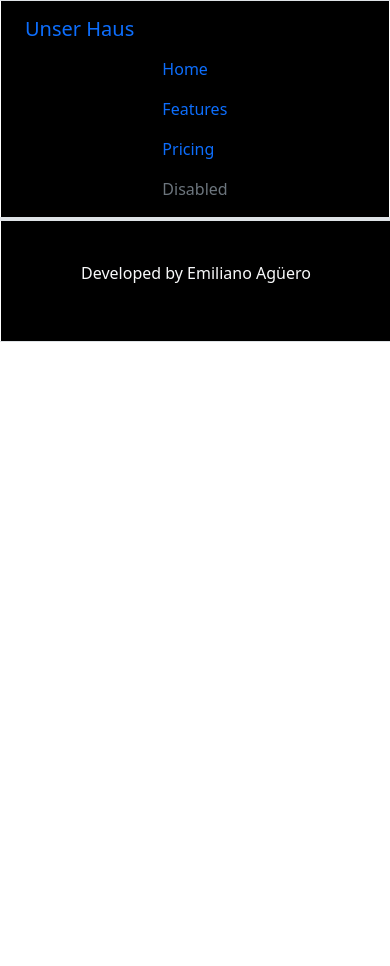
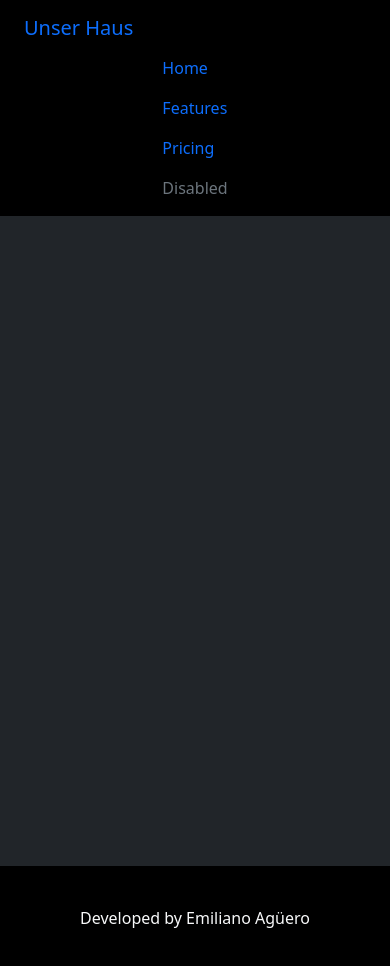
Before and after one commit to EmiAguero1997/Unser-Haus, an Angular app: page / in a window 390 px wide. Shown: the top 966 px of the page. Before the commit the page ends 844 px from the top, so only its background shows below. Built offline with nearby package versions, Linux system fonts and the light colour scheme.

Commit message:
responsive design made

```diff
--- a/src/app/app.component.css
+++ b/src/app/app.component.css
@@ -2,14 +2,19 @@
     height: auto;
 }
 
-
-
-.footer{
+.content{
     height: auto;
 }
 
-/* @media screen and (max-width: 418px) {
+.footer{
+    bottom: 0px;
+    position: relative;
+    /* width: 100%; */
+}
+
+
+@media screen and (max-width: 630px) {
     .content{
-        height: 550px;
+        height: 650px;
     }
-} */
+}
--- a/src/app/app.component.html
+++ b/src/app/app.component.html
@@ -1,15 +1,15 @@
 <div class="grid">
-    <div class="row border header">
+    <div class="row header">
         <div class="col">
             <app-header></app-header>
         </div>
     </div>
-    <div class="row border content">
+    <div class="row content align-content-center">
         <div class="col">
             <router-outlet></router-outlet>
         </div>
     </div>
-    <div class="row border footer">
+    <div class="row footer">
         <div class="col">
             <app-footer></app-footer>
         </div>
--- a/src/index.html
+++ b/src/index.html
@@ -7,7 +7,7 @@
   <meta name="viewport" content="width=device-width, initial-scale=1">
   <link rel="icon" type="image/x-icon" href="favicon.ico">
 </head>
-<body>
+<body class="bg-dark">
   <app-root></app-root>
 </body>
 </html>
--- a/src/modules/layout/footer/footer.component.css
+++ b/src/modules/layout/footer/footer.component.css
@@ -1,7 +1,5 @@
 .footer{
-    height: auto;
-    width: 100vw;
+    width: 100%;
     background-color: black;
     padding: 40px;
-    bottom:0px;
 }
--- a/src/modules/layout/hero/hero.component.css
+++ b/src/modules/layout/hero/hero.component.css
@@ -18,5 +18,5 @@
 }
 
 .containerCarousel{
-    height: 100%;
+    /* height: 100%; */
 }
--- a/src/modules/layout/hero/hero.component.html
+++ b/src/modules/layout/hero/hero.component.html
@@ -1,5 +1,5 @@
 <div class="bg-dark">
-  <div class="container-fluid bg-dark d-flex justify-content-center containerCarousel">
+  <div class="container-fluid bg-dark d-flex justify-content-center">
     <div id="carouselExampleCaptions" class="carousel slide carousel-responsive heroCarousel" data-bs-ride="false">
       <div class="carousel-indicators">
         <button type="button" data-bs-target="#carouselExampleCaptions" data-bs-slide-to="0" class="active"
```
